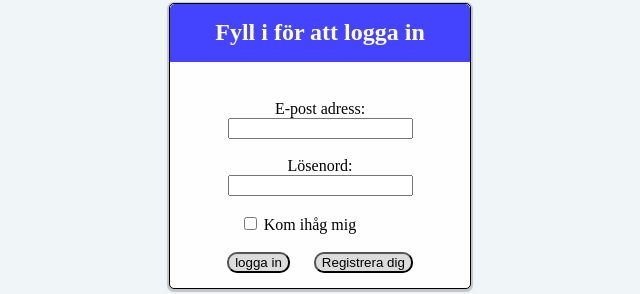
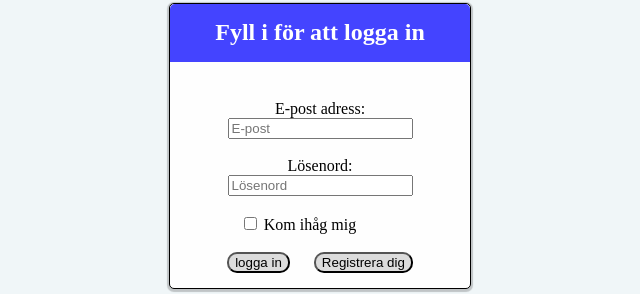
Before and after one commit to Grayfox665/uppgift1-loginsida, a plain HTML site: page index.html in a window 1280 px wide. Shown: the part 116-410 px from the top of the page, 320-960 px from the left. Drawn offline with Linux system fonts and the light colour scheme.

Commit message:
Added placeholder and comment.

```diff
--- a/index.html
+++ b/index.html
@@ -14,11 +14,11 @@
         <br>
         <label id="E-post">E-post adress:</label>
         <br>
-        <input type="text" name="e-post" id="E-post">
+        <input type="text" placeholder="E-post" name="e-post" id="E-post">
         <br><br>
         <label id="lösenord">Lösenord:</label>
         <br>
-        <input type="password" name="password" id="lösenord">
+        <input type="password" placeholder="Lösenord" name="password" id="lösenord">
         <br><br>
         <input type="checkbox" id="Checkbox"> Kom ihåg mig
         <br><br>
--- a/style.css
+++ b/style.css
@@ -32,6 +32,8 @@ body{
     margin-left: -40px;
 }
 
+/* Styling the buttons*/
+
 #login:hover{
     background-color: rgb(210, 210, 210);
 }
```
